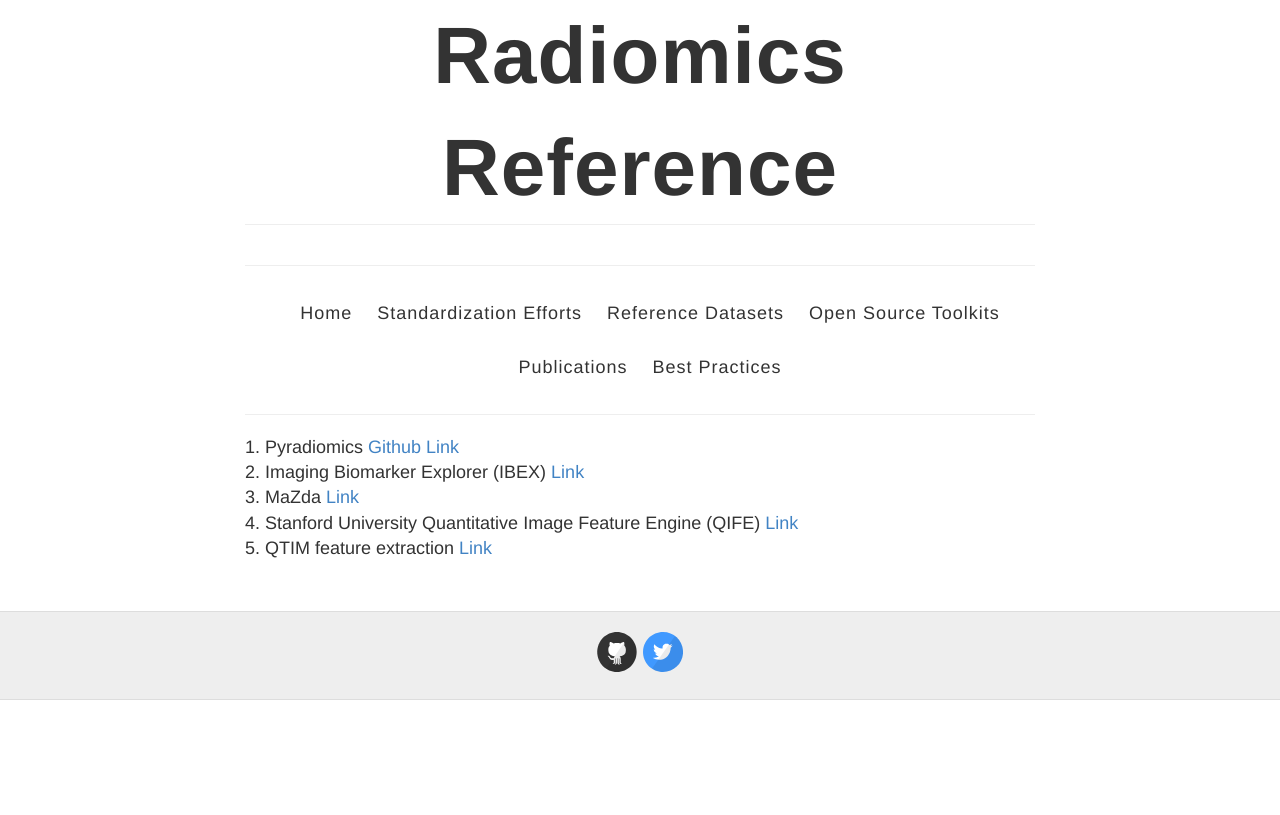
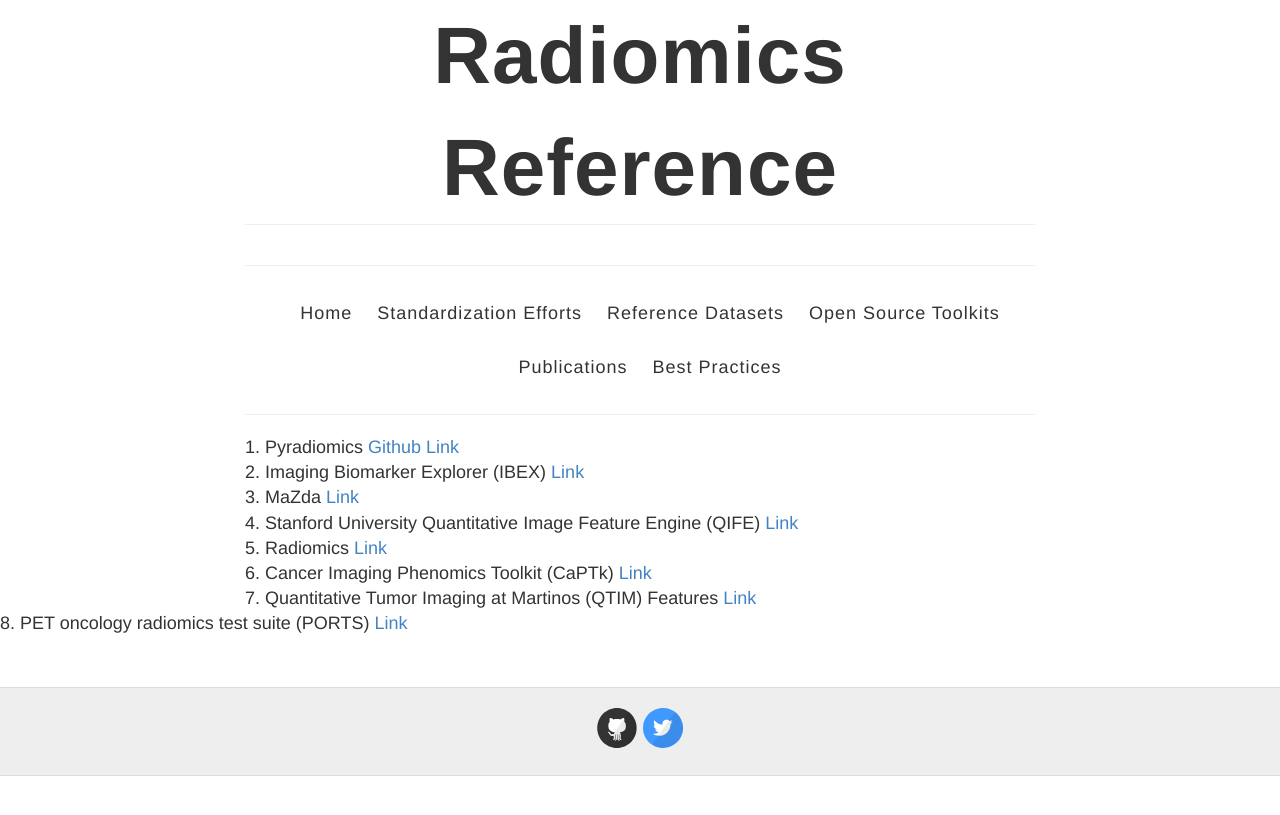
Before and after one commit to QTIM-Lab/Radiomics_reference, a Jekyll site: the page built from open.html, in a window 1280 px wide. Shown: the top 815 px of the page. Built offline with Jekyll 4.4.1, drawn with Linux system fonts in a browser that asks for light colours.

Commit message:
Update open.html

```diff
--- a/open.html
+++ b/open.html
@@ -20,5 +20,17 @@ permalink: /open/
 </div>
 
 <div>
-5. QTIM feature extraction <a href="https://github.com/QTIM-Lab/qtim_tools#qtim_features"> Link</a>
+5. Radiomics <a href="https://github.com/mvallieres/radiomics"> Link</a>
 </div>
+
+<div>
+6. Cancer Imaging Phenomics Toolkit (CaPTk) <a href="https://www.med.upenn.edu/cbica/captk"> Link</a>
+</div>
+
+</div>
+7. Quantitative Tumor Imaging at Martinos (QTIM) Features <a href="https://github.com/QTIM-Lab/qtim_tools"> Link</a>
+</div>
+
+</div>
+8. PET oncology radiomics test suite (PORTS) <a href="https://nciphub.org/groups/ports"> Link</a>
+</div>
```
